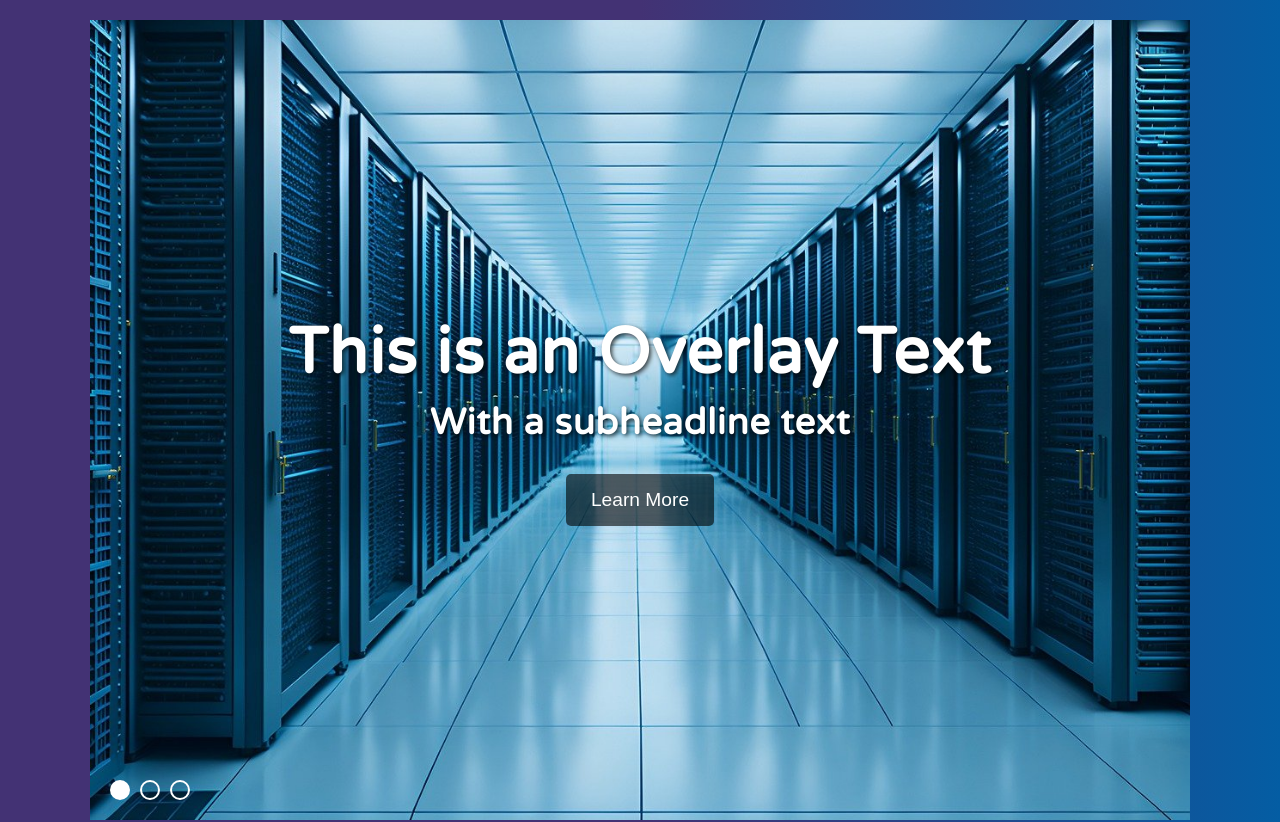
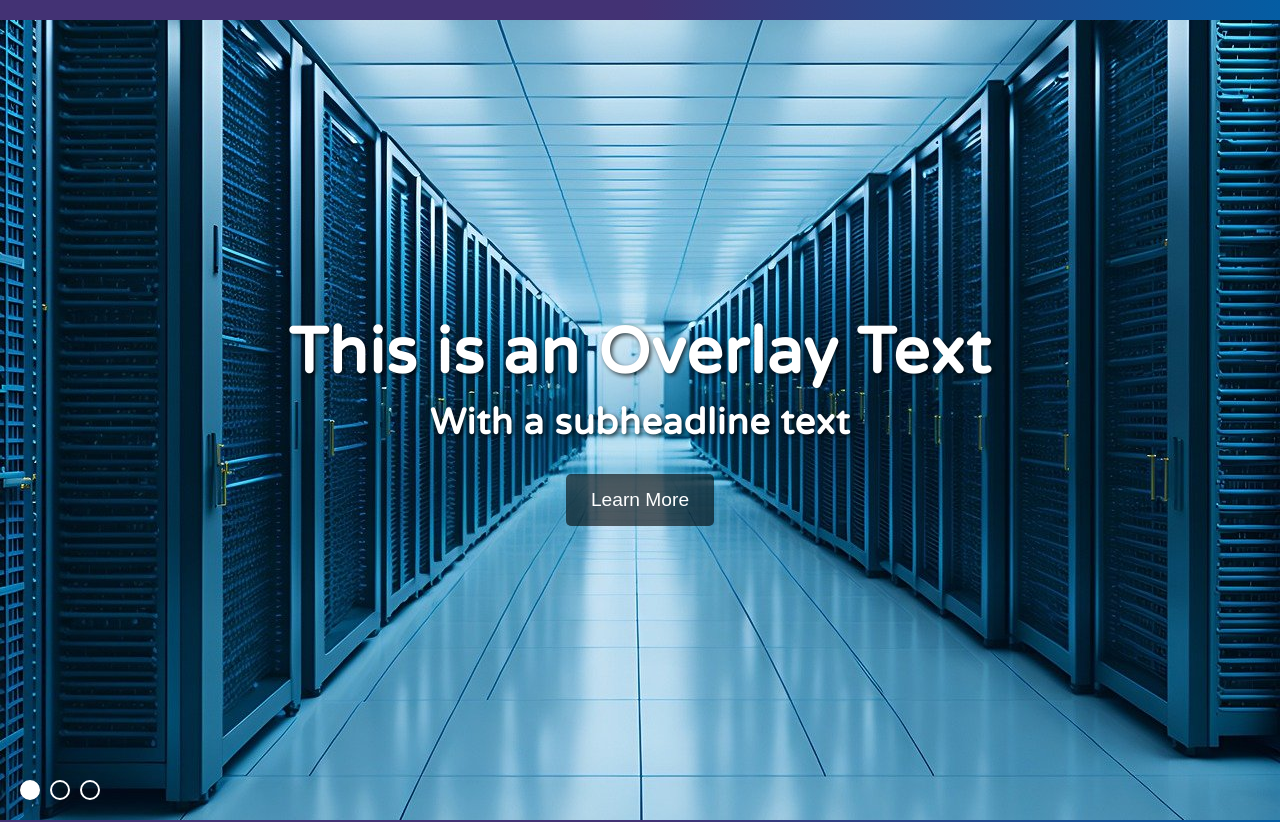
Before and after one commit to michaelpaulcuccia/illustration, a Next.js app in the folder my-app/: page / in a window 1280 px wide. Shown: the top 822 px of the page. Built offline with nearby package versions, Linux system fonts and the light colour scheme.

Commit message:
updates fullbleedsection width

```diff
--- a/my-app/components/FullBleedSection.jsx
+++ b/my-app/components/FullBleedSection.jsx
@@ -14,7 +14,7 @@ const StyledFullBleedSection = styled.div`
 `;
 
 const ContentWrapper = styled.div`
-  max-width: 1100px;
+  max-width: 1400px;
   margin: 0 auto;
   background: ${({ $bgcolor }) =>
     $bgcolor === "gray"
```
